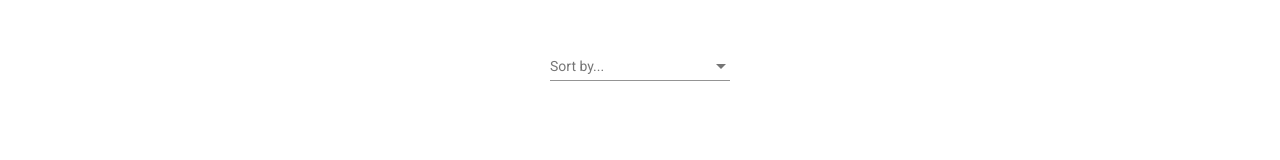
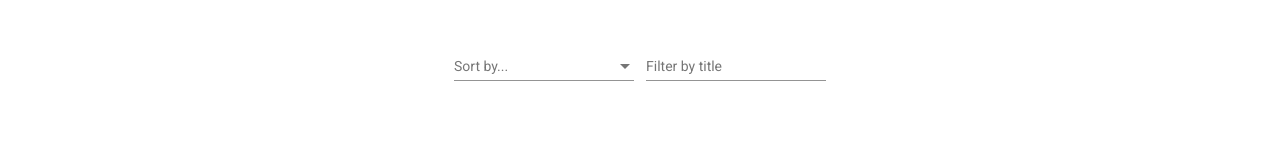
Before and after one commit to edenilan/edens-gallery, an Angular app: page / in a window 1280 px wide. Shown: the part 152-312 px from the top of the page. Built offline with nearby package versions, Linux system fonts and the light colour scheme.

Commit message:
feat: filter by image title

```diff
--- a/src/app/gallery/my-gallery.component.css
+++ b/src/app/gallery/my-gallery.component.css
@@ -1,7 +1,12 @@
-.sort-dropdown-wrapper{
+.gallery-header{
   display: flex;
   justify-content: center;
 }
+
+.gallery-header-item{
+  margin: 6px;
+}
+
 .image-list-wrapper{
   height: 300px;
   display: flex;
--- a/src/app/gallery/my-gallery.component.html
+++ b/src/app/gallery/my-gallery.component.html
@@ -1,5 +1,5 @@
-<div class="sort-dropdown-wrapper">
-  <mat-form-field class="sorting"
+<div class="gallery-header">
+  <mat-form-field class="gallery-header-item"
                   *ngIf="sorting">
     <mat-label>Sort by...</mat-label>
     <mat-select>
@@ -9,6 +9,10 @@
         {{sortingOption.displayValue}}
       </mat-option>
     </mat-select>
+  </mat-form-field>
+  <mat-form-field class="gallery-header-item">
+    <mat-label>Filter by title</mat-label>
+    <input matInput [(ngModel)]="filterValue">
   </mat-form-field>
 </div>
 <div class="image-list-wrapper">
--- a/src/app/gallery/my-gallery.component.ts
+++ b/src/app/gallery/my-gallery.component.ts
@@ -70,6 +70,14 @@ export class MyGalleryComponent implements OnInit {
   public availableImages$: Observable<Image[]>;
   public currentVisibleImages$: Observable<Image[]>;
   public pageSizeOptions: number[] = PAGE_SIZE_OPTIONS;
+  private filterValueBS = new BehaviorSubject<string>("");
+  public readonly filterValue$: Observable<string> = this.filterValueBS.asObservable();
+  public set filterValue(value) {
+    this.filterValueBS.next(value);
+  }
+  public get filterValue() {
+    return this.filterValueBS.getValue();
+  }
   public sortingOptions: SortingOption[] = [
     {
       sortingKey: SortingKey.TITLE_ASC,
@@ -108,9 +116,11 @@ export class MyGalleryComponent implements OnInit {
   }
   private initObservables() {
     this.initialImages$ = this.fetchImages();
-    this.availableImages$ = combineLatest([this.initialImages$, this.deletedImages$]).pipe(
-      map(([initialImages, deletedImages]) =>
-        initialImages.filter(image => !deletedImages.some(deletedImage => deletedImage.url === image.url))
+    this.availableImages$ = combineLatest([this.initialImages$, this.deletedImages$, this.filterValue$]).pipe(
+      map(([initialImages, deletedImages, filterValue]) =>
+        initialImages
+          .filter(image => !deletedImages.some(deletedImage => deletedImage.url === image.url))
+          .filter(image => image.title.toLocaleLowerCase().includes(filterValue.toLocaleLowerCase()))
       )
     );
     this.paging$ = this.pagingSubject.asObservable().pipe(
--- a/src/app/gallery/my-gallery.module.ts
+++ b/src/app/gallery/my-gallery.module.ts
@@ -5,6 +5,8 @@ import {CommonModule} from '@angular/common';
 import {BrowserModule} from '@angular/platform-browser';
 import {MatPaginatorModule} from '@angular/material/paginator';
 import {MatSelectModule} from '@angular/material/select';
+import {MatInputModule} from '@angular/material/input';
+import {FormsModule} from '@angular/forms';
 
 @NgModule({
   imports: [
@@ -13,6 +15,8 @@ import {MatSelectModule} from '@angular/material/select';
     HttpClientModule,
     MatPaginatorModule,
     MatSelectModule,
+    MatInputModule,
+    FormsModule,
   ],
   exports: [MyGalleryComponent],
   declarations: [MyGalleryComponent],
```
